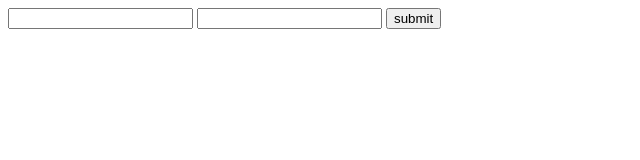
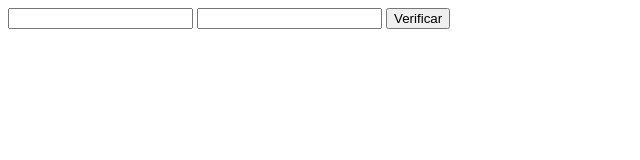
Before and after one commit to chriizar/nose-hermano, a plain HTML site: page usuarios/index.html in a window 1280 px wide. Shown: the full height of the page, 0-640 px from the left. Drawn offline with Linux system fonts and the light colour scheme.

Commit message:
Update index.html

```diff
--- a/usuarios/index.html
+++ b/usuarios/index.html
@@ -7,7 +7,7 @@
 <form>
 	<input type="text"></input>
 	<input type="password"></input>
-	<button type="submit">submit</button>
+	<button type="submit">Verificar</button>
 </form>
 </body>
 </html>
```
